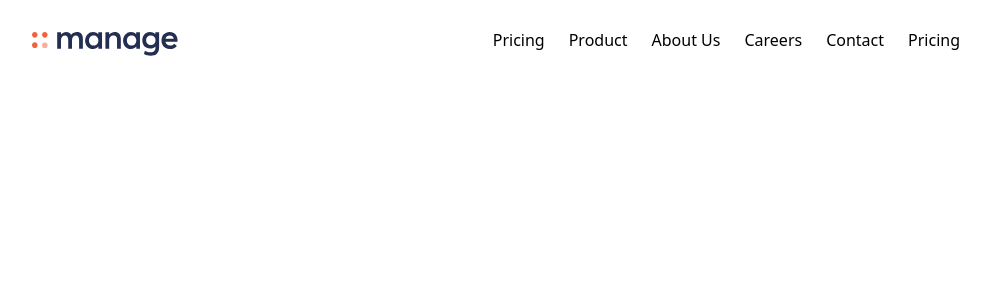
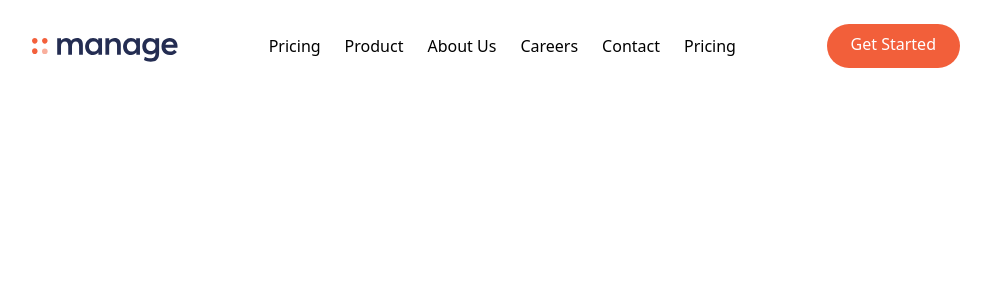
Before and after one commit to ASproson/tailwind-product-page, a React (Create React App) app: page / in a window 1280 px wide. Shown: the top 300 px of the page, without its empty margins (144-1135 px from the left). Built offline with nearby package versions, Linux system fonts and the light colour scheme; the HTML template or start-up script is replaced by a standard one.

Commit message:
Adds button with styles

```diff
--- a/src/components/NavBar.jsx
+++ b/src/components/NavBar.jsx
@@ -22,6 +22,8 @@ const NavBar = () => {
                         <Link to='/' className='hover:text-darkGrayishBlue'>Contact</Link>
                         <Link to='/' className='hover:text-darkGrayishBlue'>Pricing</Link>
                     </div>
+                    {/* Button */}
+                    <Link to='/' className='hidden md:block p-3 px-6 pt-2 text-white bg-brightRed rounded-full baseline hover:bg-brightRedLight'>Get Started</Link>
                 </div>
             </nav>
         </div>
```
